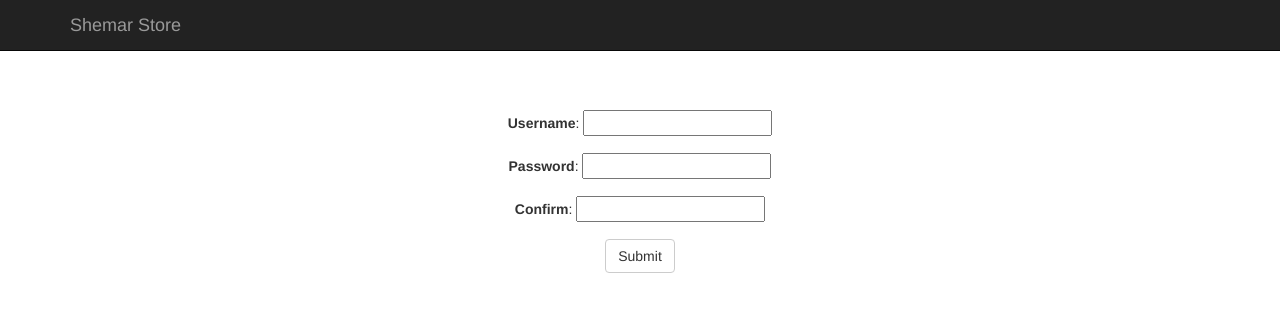
After one commit to shemar100/full_stack_store, a Flask app: page /register in a window 1280 px wide. The commit adds this page. Shown: the top 312 px of the page. Run offline with Flask 2, Linux system fonts and the light colour scheme; data that the repository does not hold is empty; parts of the project's set-up code (start-up, migrations or seed data) failed here and were passed over; some libraries are stand-ins or nearby versions.

Commit message:
Authentication for both register and login

```diff
--- a/my_app/__init__.py
+++ b/my_app/__init__.py
@@ -21,6 +21,9 @@ migrate = Migrate(app, db)
 app.secret_key = 'some_random_key'
 
 from my_app.catalog.views import catalog
+from my_app.auth.views import auth
+
 app.register_blueprint(catalog)
+app.register_blueprint(auth)
 
 db.create_all()
--- /dev/null
+++ b/my_app/auth/models.py
@@ -0,0 +1,27 @@
+from werkzeug.security import generate_password_hash,check_password_hash
+from flask_wtf import FlaskForm
+from wtforms import TextField, PasswordField
+from wtforms.validators import InputRequired, EqualTo
+from my_app import db
+
+class User(db.Model):
+    id = db.Column(db.Integer, primary_key=True)
+    username = db.Column(db.String())
+    pwdhash = db.Column(db.String())
+
+    def __init__(self, username, password):
+        self.username = username
+        self.pwdhash = generate_password_hash(password)
+
+    def check_password(self, password):
+        return check_password_hash(self.pwdhash, password)
+
+
+class RegistrationForm(FlaskForm):
+    username = TextField('Username', [InputRequired()])
+    password = PasswordField('Password', [InputRequired(), EqualTo('confirm', message='Passwords must match')])
+    confirm = PasswordField('Confirm', [InputRequired()])
+
+class LoginForm(FlaskForm):
+    username = TextField('Username', [InputRequired()])
+    password = PasswordField('Password', [InputRequired()])
--- /dev/null
+++ b/my_app/auth/views.py
@@ -0,0 +1,65 @@
+from flask import request, render_template, flash, redirect, url_for, session, Blueprint
+from my_app import app, db
+
+from my_app.auth.models import User, RegistrationForm, LoginForm
+
+auth = Blueprint('auth', __name__)
+
+@auth.route('/')
+@auth.route('/home')
+def home():
+    return render_template('home.html')
+
+@auth.route('/register', methods=['GET', 'POST'])
+def register():
+    if session.get('username'):
+        flash('You are already logged in.', 'info')
+        return redirect(url_for('auth.home'))
+
+    form = RegistrationForm()
+
+    if form.validate_on_submit():
+        username = request.form.get('username')
+        password = request.form.get('password')
+        existing_username = User.query.filter_by(username=username).first()
+        if existing_username:
+            flash('This username has been already taken. Try another one.','warning')
+            return render_template('register.html', form=form)
+        user = User(username, password)
+        db.session.add(user)
+        db.session.commit()
+        flash('You are now registered. Please login.', 'success')
+        return redirect(url_for('auth.login'))
+    if form.errors:
+        flash(form.errors, 'danger')
+
+    return render_template('register.html', form=form)
+
+
+@auth.route('/login', methods=['GEt', 'POST'])
+def login():
+    form = LoginForm()
+    if form.validate_on_submit():
+        username = request.form.get('username')
+        password = request.form.get('password')
+        existing_user = User.query.filter_by(username=username).first()
+
+        if not (existing_user and existing_user.check_password(password)):
+            flash('Invalid username or password. Please try again.', 'danger')
+            return render_template('login.html', form=form)
+
+        session['username'] = username
+        flash('You have successfully logged in.', 'success')
+        return redirect(url_for('auth.home'))
+
+    if form.errors:
+        flash(form.errors, 'danger')
+
+    return render_template('login.html', form=form)
+
+@auth.route('/logout')
+def logout():
+    if 'username' in session:
+        session.pop('username')
+        flash('You have successfully logged out.', 'success')
+    return redirect(url_for('auth.home'))
--- a/my_app/templates/home.html
+++ b/my_app/templates/home.html
@@ -2,7 +2,9 @@
 
 {% block container %}
   <h1>Welcome to the Catalog Home</h1>
-  <a href="{{ url_for('catalog.products') }}" id="catalog_link">
+  {% if session.username %}
+    <h3>Hey {{ session.username }}!!</h3>
+    <a href="{{ url_for('catalog.products') }}" id="catalog_link">
     Click here to see the catalog
   </a>
   <br/>
@@ -10,6 +12,12 @@
   <a href="{{ url_for('catalog.recent_products') }}">
   Recently visted.
   </a>
+    <a href="{{ url_for('auth.logout') }}">Click here to logout</a>
+  {% else %}
+    Click here to <a href="{{ url_for('auth.login') }}">login</a> or
+    <a href="{{ url_for('auth.register') }}">register</a>
+  {% endif %}
+
 {% endblock %}
 
 {% block script %}
--- /dev/null
+++ b/my_app/templates/register.html
@@ -0,0 +1,12 @@
+{% extends 'home.html' %}
+{% block container %}
+    <div class="top-pad">
+        <form method="POST" action="{{ url_for('auth.register') }}"role="form">
+        {{ form.csrf_token }}
+        <div class="form-group">{{ form.username.label }}: {{form.username() }}</div>
+        <div class="form-group">{{ form.password.label }}: {{form.password() }}</div>
+        <div class="form-group">{{ form.confirm.label }}: {{form.confirm() }}</div>
+        <button type="submit" class="btn btn-default">Submit</button>
+        </form>
+    </div>
+{% endblock %}
```
Also changed, not shown: my_app/templates/login.html (added, +11 -0 lines).
